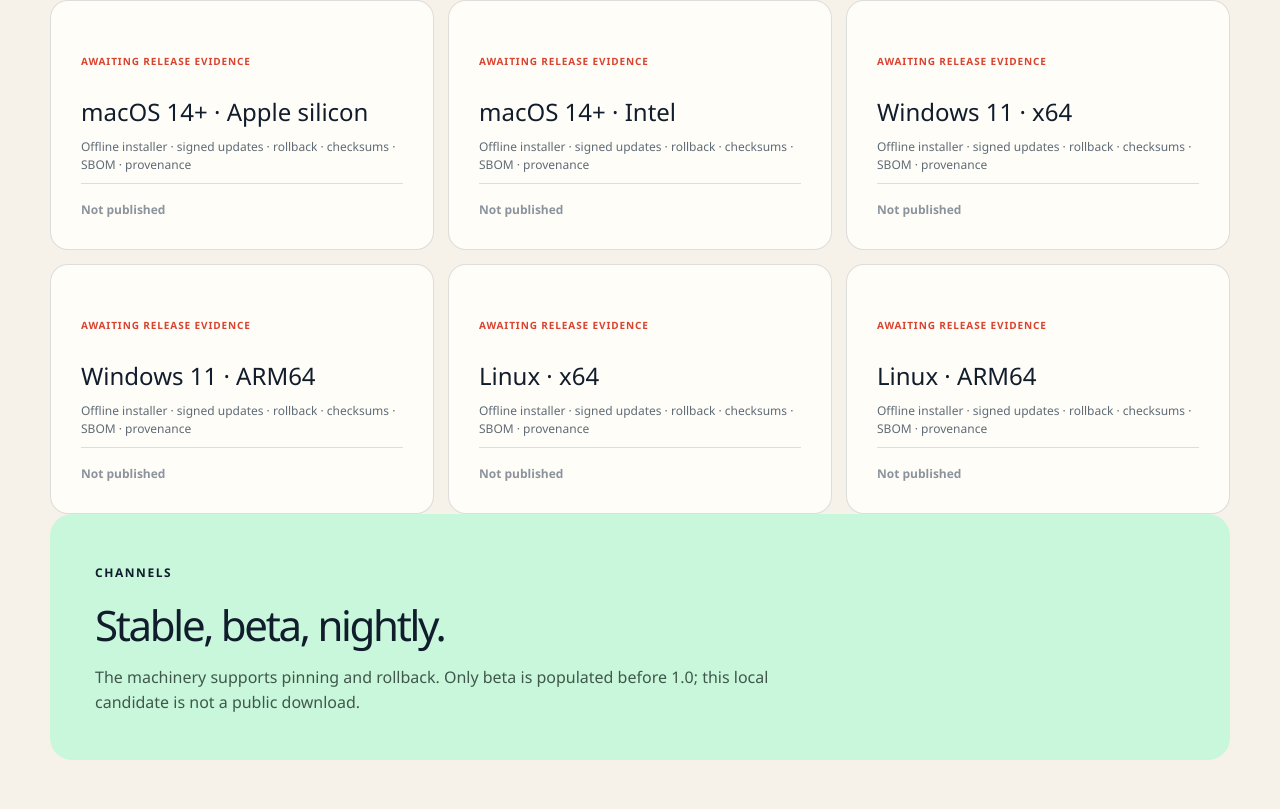
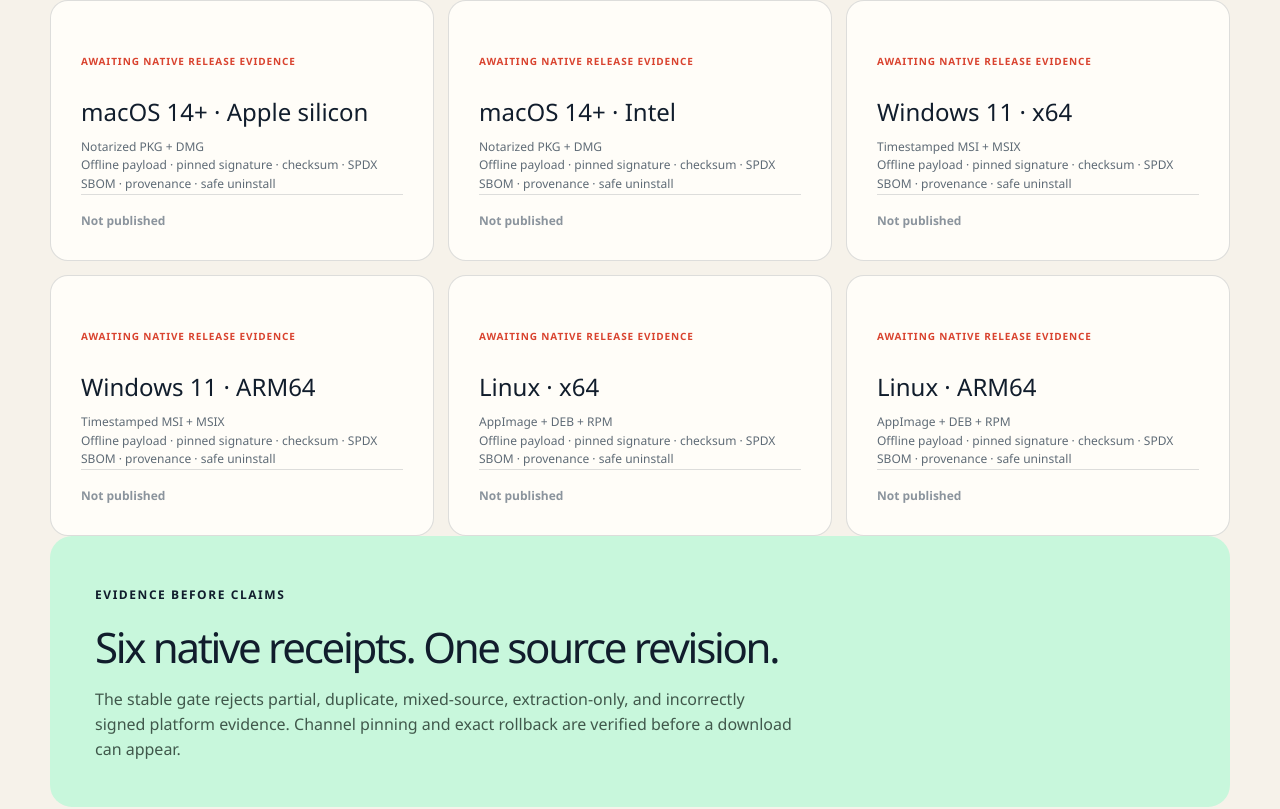
Before and after one commit to violetweather/nivren-site, a Next.js app: page /studio/downloads in a window 1280 px wide. Shown: the part 516-1325 px from the top of the page. Built offline with nearby package versions, Linux system fonts and the light colour scheme.

Commit message:
document native Studio release proofs

```diff
--- a/app/studio/compatibility/page.tsx
+++ b/app/studio/compatibility/page.tsx
@@ -1,4 +1,4 @@
 import { StudioNav } from "../StudioNav";
 export const metadata={title:"Studio compatibility"};
-const rows=[["macOS 14+","x64, ARM64","Local verification in progress"],["Windows 11","x64, ARM64 where toolchains permit","Release matrix pending"],["Ubuntu / Fedora","x64, ARM64","X11 and Wayland matrix pending"],["Nivren Edition 4","Exact toolchain range at release","VM, JIT, AOT, browser Wasm, WASI"],["Remote","SSH, Docker, Podman","Same bounded helper protocol"]];
+const rows=[["macOS 14+","x64, ARM64","ARM64 local artifact proof passes; production native receipts pending"],["Windows 11","x64, ARM64 where toolchains permit","MSI/MSIX native system receipts pending"],["Ubuntu / Fedora","x64, ARM64","AppImage/DEB/RPM plus X11/Wayland native receipts pending"],["Nivren Edition 4","Exact toolchain range at release","VM, JIT, AOT, browser Wasm, WASI"],["Remote","SSH, Docker, Podman","Same bounded helper protocol"]];
 export default function Compatibility(){return <><StudioNav/><section className="page-hero compact shell"><span className="kicker">Claims follow evidence</span><h1>Compatibility</h1><p>No platform becomes supported because it compiled once. The release matrix must prove install, rendering, editing, intelligence, remote work, updates, rollback, and uninstall.</p></section><section className="content-shell shell"><div className="studio-table">{rows.map(([a,b,c])=><div key={a}><strong>{a}</strong><span>{b}</span><em>{c}</em></div>)}</div></section></>}
--- a/app/studio/downloads/page.tsx
+++ b/app/studio/downloads/page.tsx
@@ -1,4 +1,41 @@
 import { StudioNav } from "../StudioNav";
-const downloads=["macOS 14+ · Apple silicon","macOS 14+ · Intel","Windows 11 · x64","Windows 11 · ARM64","Linux · x64","Linux · ARM64"];
-export const metadata={title:"Studio downloads"};
-export default function StudioDownloads(){return <><StudioNav/><section className="page-hero compact shell"><span className="kicker">Private local candidate</span><h1>Studio downloads</h1><p>Installers appear here only after signing, clean-system install, update, rollback, recovery, and uninstall evidence passes for that platform.</p></section><section className="content-shell shell"><div className="studio-download-grid">{downloads.map((name)=><article key={name}><span className="download-state">Awaiting release evidence</span><h2>{name}</h2><p>Offline installer · signed updates · rollback · checksums · SBOM · provenance</p><span className="download-action disabled">Not published</span></article>)}</div><div className="studio-callout"><div><span className="kicker">Channels</span><h2>Stable, beta, nightly.</h2><p>The machinery supports pinning and rollback. Only beta is populated before 1.0; this local candidate is not a public download.</p></div></div></section></>}
+
+const downloads = [
+  { name: "macOS 14+ · Apple silicon", formats: "Notarized PKG + DMG" },
+  { name: "macOS 14+ · Intel", formats: "Notarized PKG + DMG" },
+  { name: "Windows 11 · x64", formats: "Timestamped MSI + MSIX" },
+  { name: "Windows 11 · ARM64", formats: "Timestamped MSI + MSIX" },
+  { name: "Linux · x64", formats: "AppImage + DEB + RPM" },
+  { name: "Linux · ARM64", formats: "AppImage + DEB + RPM" },
+];
+
+export const metadata = { title: "Studio downloads" };
+
+export default function StudioDownloads() {
+  return <>
+    <StudioNav />
+    <section className="page-hero compact shell">
+      <span className="kicker">Private local candidate</span>
+      <h1>Studio downloads</h1>
+      <p>Installers appear here only after native signing, clean-system install, update, rollback, recovery, and uninstall evidence passes for that exact platform.</p>
+    </section>
+    <section className="content-shell shell">
+      <div className="studio-download-grid">
+        {downloads.map((download) => <article key={download.name}>
+          <span className="download-state">Awaiting native release evidence</span>
+          <h2>{download.name}</h2>
+          <p>{download.formats}</p>
+          <p>Offline payload · pinned signature · checksum · SPDX SBOM · provenance · safe uninstall</p>
+          <span className="download-action disabled">Not published</span>
+        </article>)}
+      </div>
+      <div className="studio-callout">
+        <div>
+          <span className="kicker">Evidence before claims</span>
+          <h2>Six native receipts. One source revision.</h2>
+          <p>The stable gate rejects partial, duplicate, mixed-source, extraction-only, and incorrectly signed platform evidence. Channel pinning and exact rollback are verified before a download can appear.</p>
+        </div>
+      </div>
+    </section>
+  </>;
+}
```
Also changed, not shown: app/studio/docs/page.tsx (+1 -1 lines), 1 other file (tests, documents, lock files or other folders).
